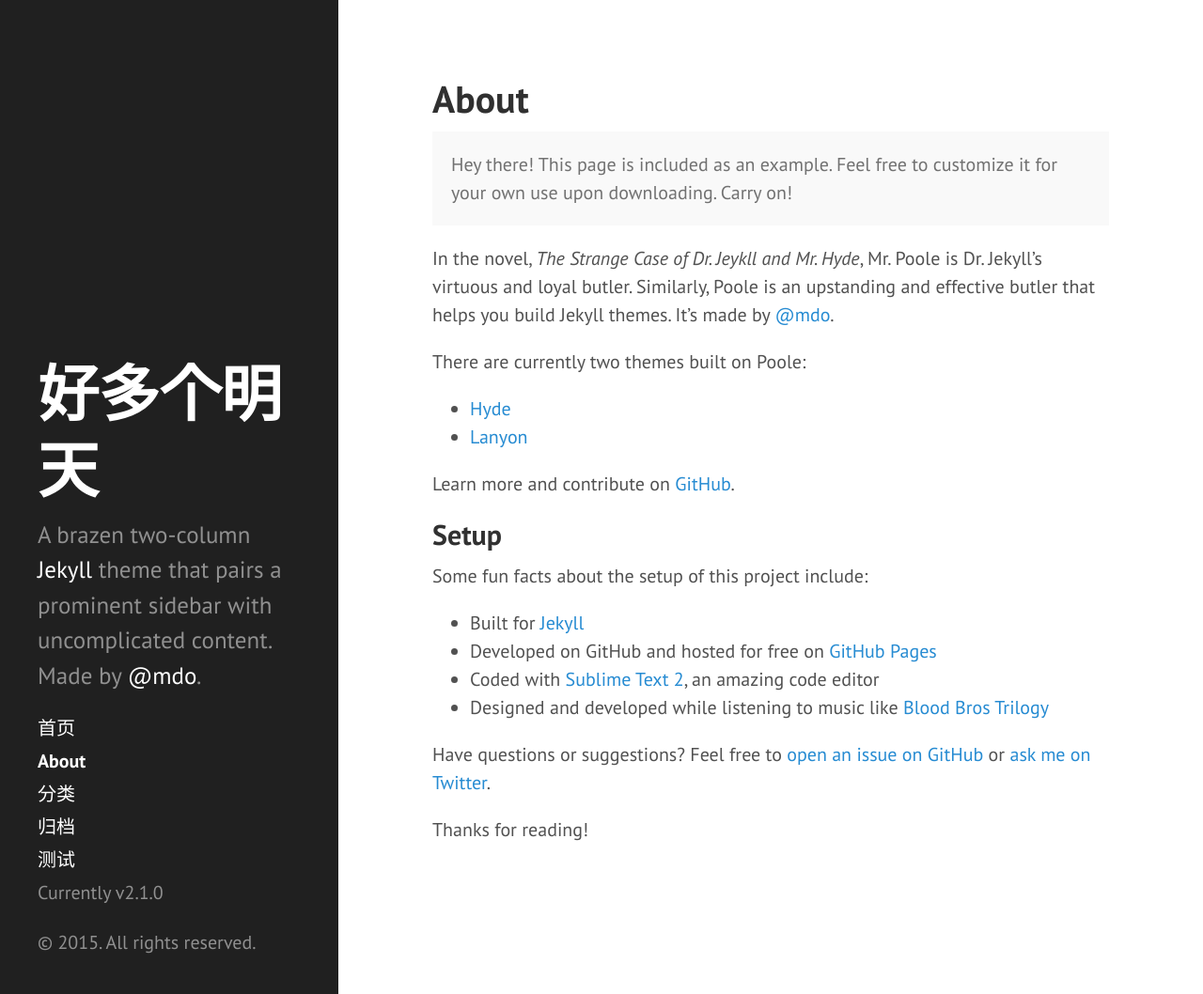
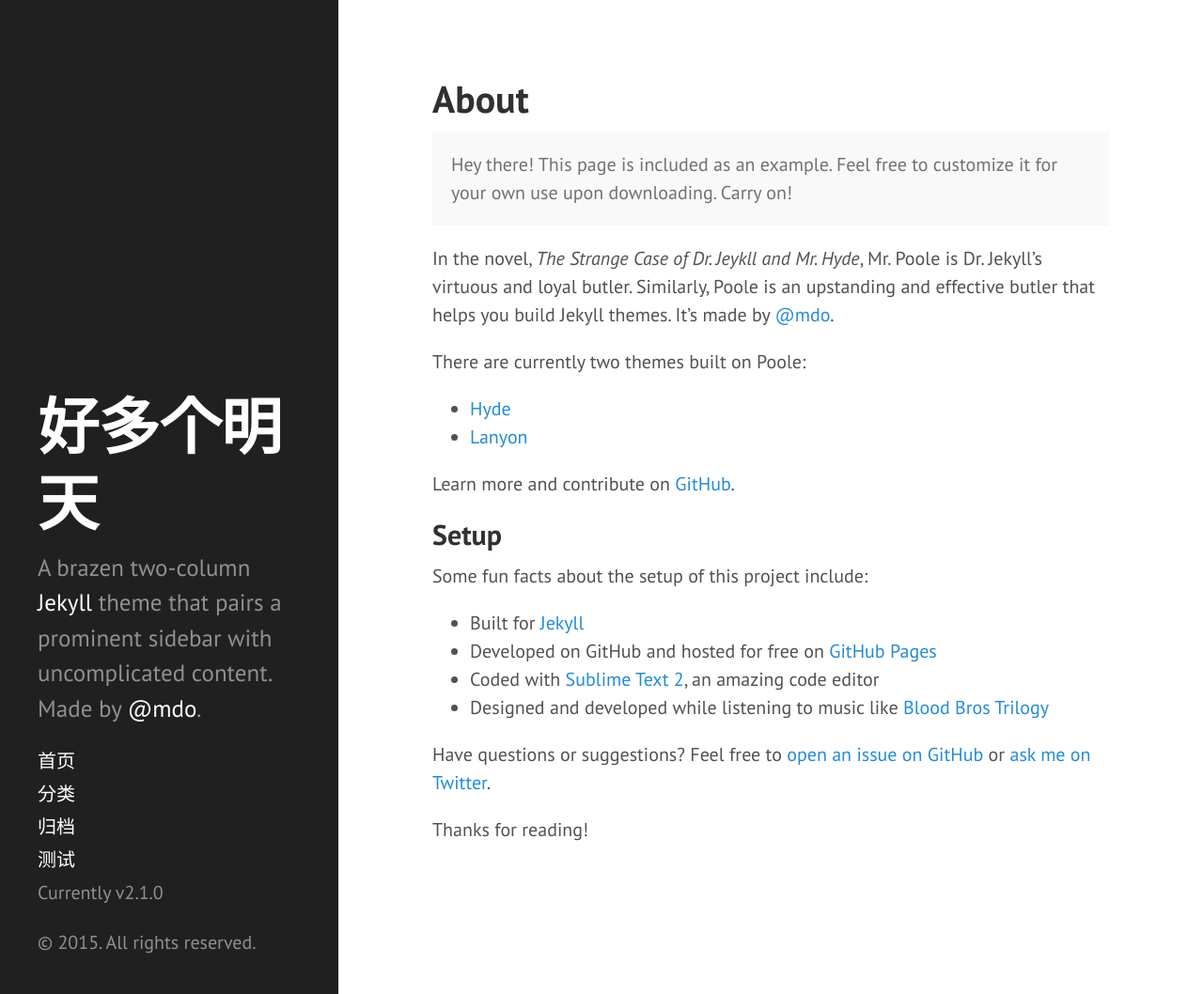
Before and after one commit to tudoubang/tudoubang.github.com, a Jekyll site: the page built from about.md, in a window 1280 px wide and 1058 px high. Shown: the whole window at 94% size. Built offline with Jekyll 4.4.1, drawn with Linux system fonts in a browser that asks for light colours; Markdown is read by kramdown in place of the engine named in the settings.

Commit message:
update sidebar

```diff
--- a/_includes/sidebar.html
+++ b/_includes/sidebar.html
@@ -17,15 +17,6 @@
         `layout: page` in the front-matter. See readme for usage.
       {% endcomment %}
 
-      {% assign pages_list = site.pages %}
-      {% for node in pages_list %}
-        {% if node.title != null %}
-          {% if node.layout == "page" %}
-            <a class="sidebar-nav-item{% if page.url == node.url %} active{% endif %}" href="{{ node.url }}">{{ node.title }}</a>
-          {% endif %}
-        {% endif %}
-      {% endfor %}
-
       <a class="sidebar-nav-item" href="{{ site.github.repo }}/archive/v{{ site.version }}.zip">分类</a>
       <a class="sidebar-nav-item" href="{{ site.github.repo }}">归档</a>
       <a class="sidebar-nav-item" href="{{ post_url 2015-10-26-name-of-post }}">测试</a>
```
